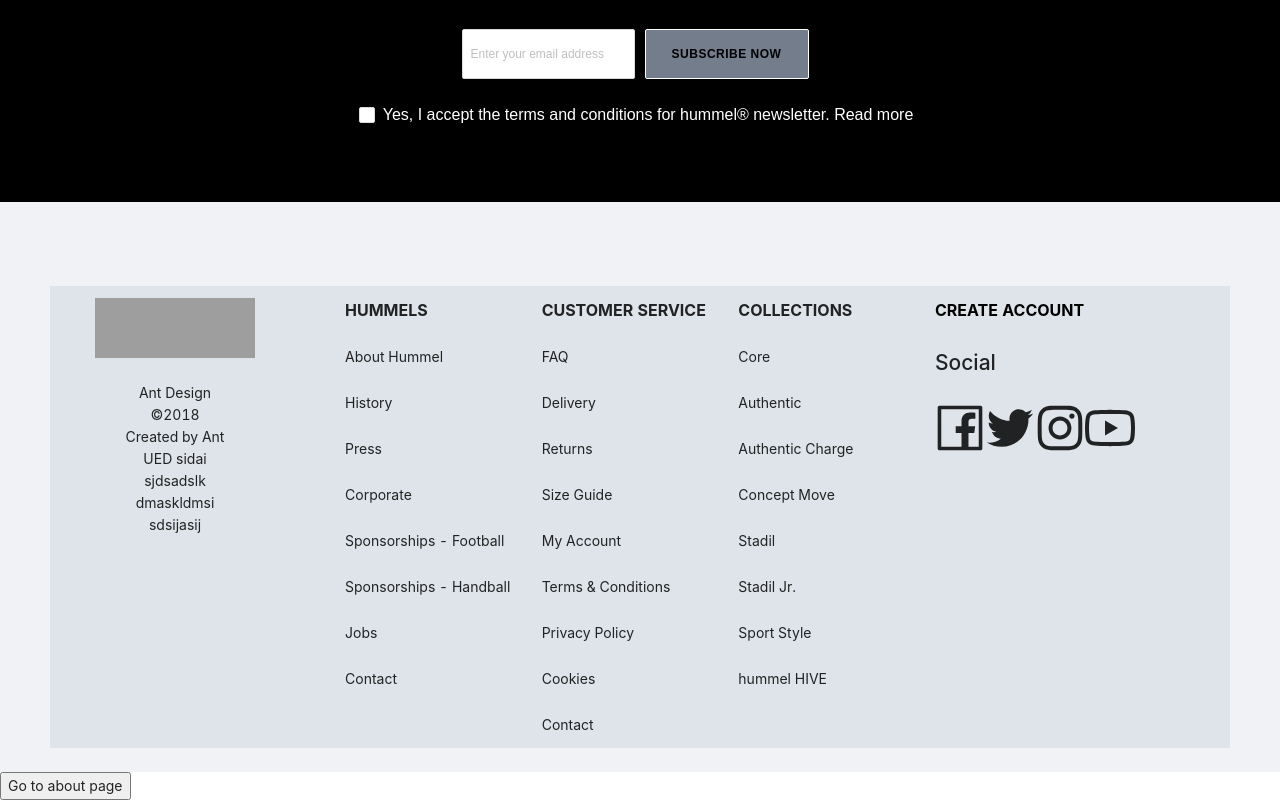
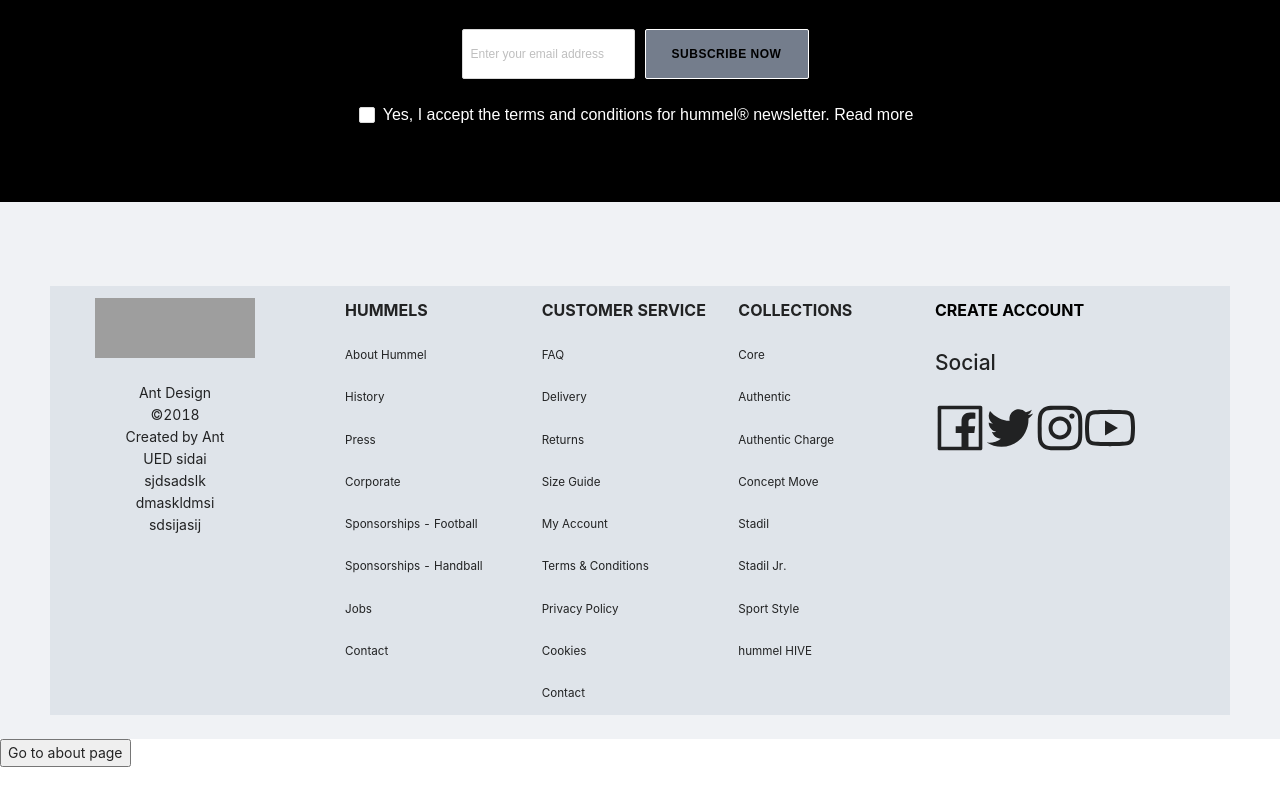
Before and after one commit to bondolan-smaga/glod-landing, a React (Create React App) app: page / in a window 1280 px wide. Shown: the part 1450-2250 px from the top of the page. After the commit the page ends 2217 px from the top, so only its background shows below. Built offline with nearby package versions, Linux system fonts and the light colour scheme; grey boxes are pictures that could not be loaded.

Commit message:
feat: main-footer

```diff
--- a/src/components/main-footer/index.js
+++ b/src/components/main-footer/index.js
@@ -57,7 +57,7 @@ export default function MainFooter() {
     return (
         <Row style={{display:'flex',justifyContent:"center",backgroundColor:'#dfe4ea'}}>
             <Col span={6}>
-                <List
+                <List gutter={[0,8]}
                     header={
                         <img src="https://www.hummel.net/on/demandware.static/-/Library-Sites-hummel-shared/default/dwe879875b/footer/logo-small.svg" style={{height:'60px', width:'160px',marginLeft:'45px'}}></img>
                     }
@@ -75,7 +75,7 @@ export default function MainFooter() {
                     }
                     split={false}
                     dataSource={left}
-                    renderItem={(item) => <List.Item>{item}</List.Item>}
+                    renderItem={(item) => <List.Item style={{fontSize:'smaller'}}>{item}</List.Item>}
                 />
             </Col>
             <Col span={4}>
@@ -87,7 +87,7 @@ export default function MainFooter() {
                     }
                     split={false}
                     dataSource={mid}
-                    renderItem={(item) => <List.Item>{item}</List.Item>}
+                    renderItem={(item) => <List.Item style={{fontSize:'smaller'}}>{item}</List.Item>}
                 />
             </Col>
             <Col span={4}>
@@ -99,7 +99,7 @@ export default function MainFooter() {
                     }
                     split={false}
                     dataSource={right}
-                    renderItem={(item) => <List.Item>{item}</List.Item>}
+                    renderItem={(item) => <List.Item style={{fontSize:'smaller'}}>{item}</List.Item>}
                 />
             </Col>
             <Col span={6}>
--- a/src/pages/about/index.js
+++ b/src/pages/about/index.js
@@ -11,6 +11,8 @@ import {
   List,
 } from "antd";
 import { DoubleRightOutlined, DoubleLeftOutlined } from "@ant-design/icons";
+import Navbar from "../../components/main-navbar";
+import MainFooter from "../../components/main-footer";
 
 const { Header, Content } = Layout;
 const { Title, Paragraph } = Typography;
@@ -60,13 +62,13 @@ export default function AboutPage() {
 
   return (
     <Layout>
-      {/* <Header
+      <Header
         style={{
           backgroundColor: "white",
         }}
       >
-        <h2>MAIN NAVBAR</h2>
-      </Header> */}
+        <Navbar/>
+      </Header>
       <Header
         style={{
           backgroundColor: "#ebebeb",
@@ -325,7 +327,7 @@ export default function AboutPage() {
             </Row>
           </Col>
         </Row>
-        <h2>MAIN FOOTER</h2>
+        <MainFooter/>
       </Content>
     </Layout>
   );
```
Also changed, not shown: src/components/main-navbar/index.js (+0 -7 lines), src/components/main-navbar/navbar.css (line endings or trailing spaces).
